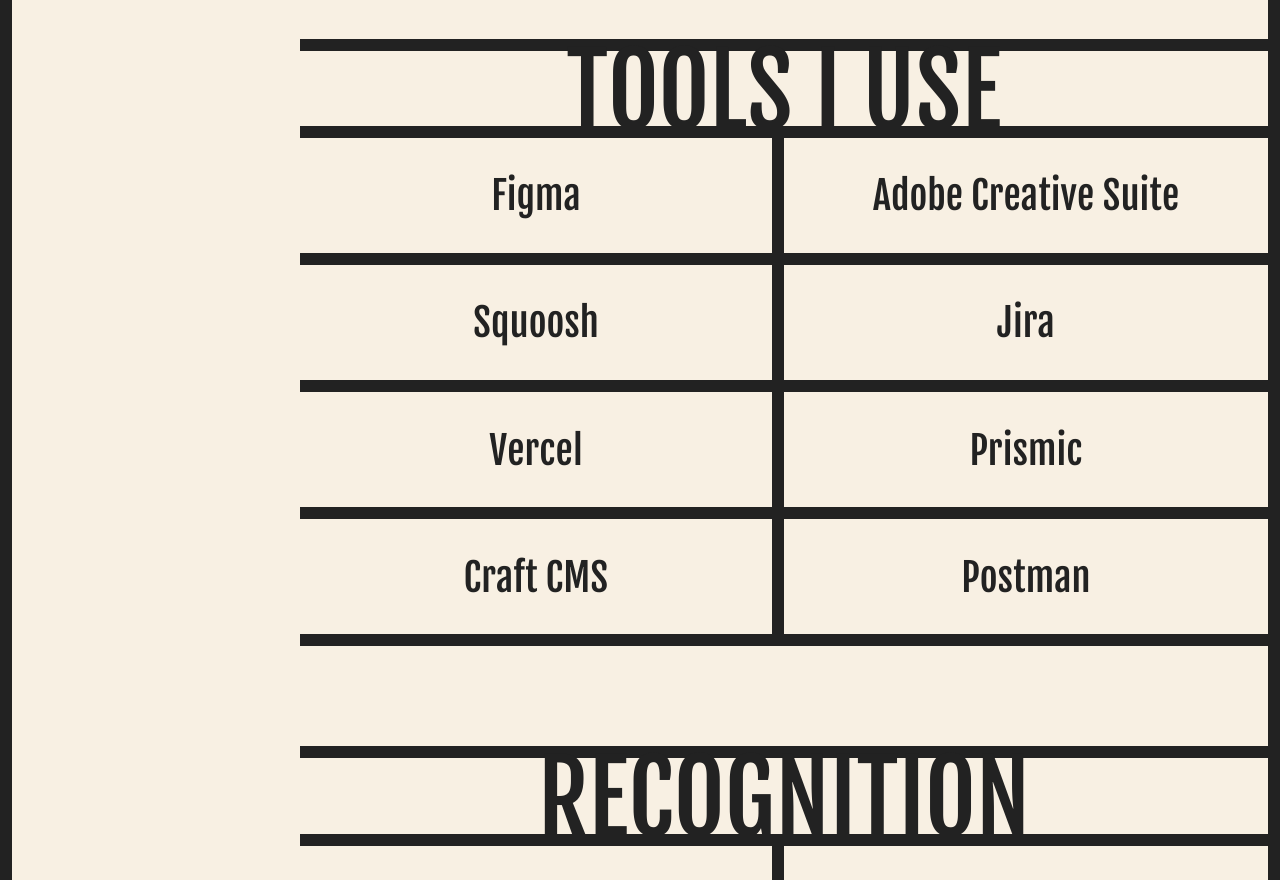
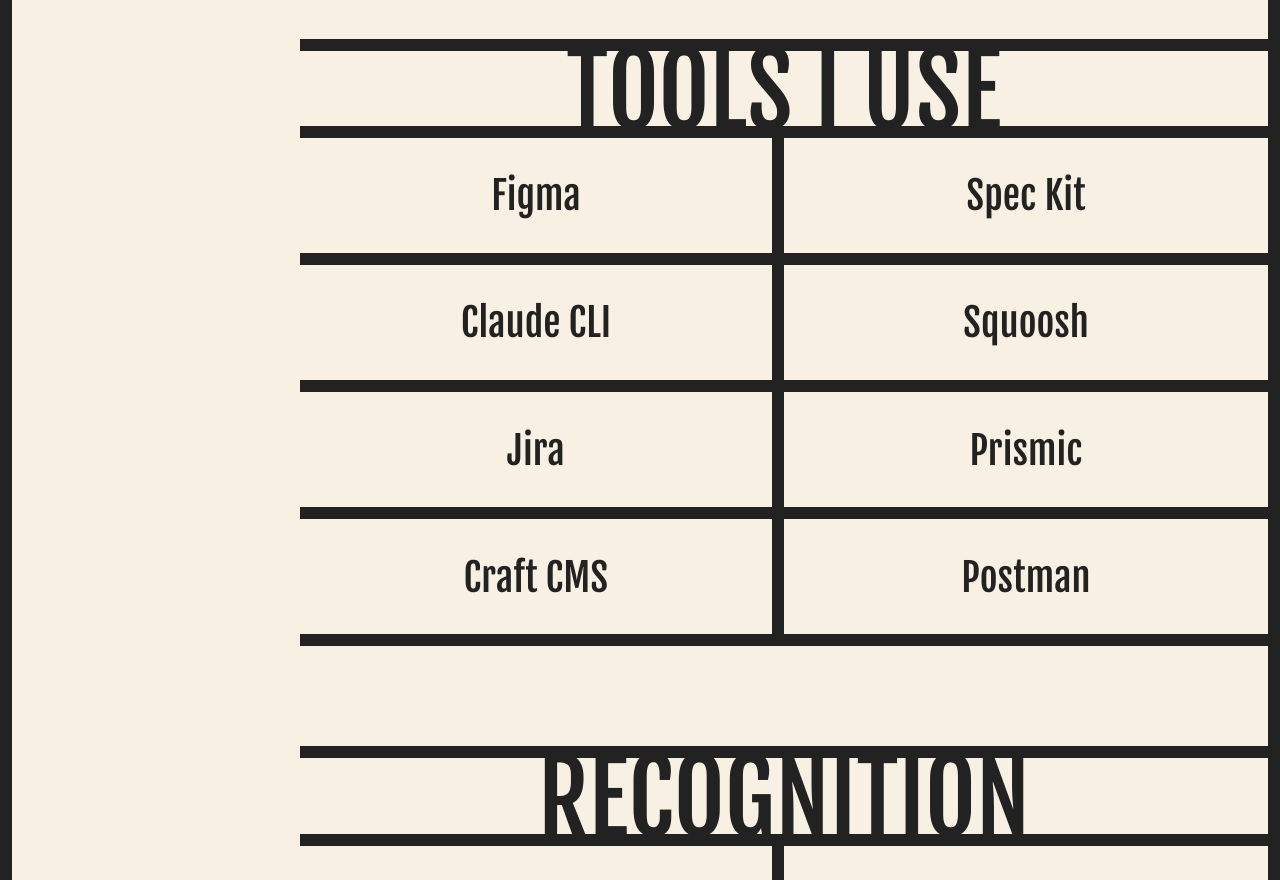
Before and after one commit to karlyhoffman/portfolio-2022, a Next.js app: page / in a window 1280 px wide. Shown: the part 3900-4780 px from the top of the page. Built offline with nearby package versions, Linux system fonts and the light colour scheme.

Commit message:
skills — update section content

```diff
--- a/data/skills.js
+++ b/data/skills.js
@@ -25,10 +25,10 @@
   ],
   tools: [
     new Tool({ name: 'Figma', url: 'https://www.figma.com/' }),
-    new Tool({ name: 'Adobe Creative Suite', url: 'https://www.adobe.com/' }),
+    new Tool({ name: 'Spec Kit', url: 'https://github.com/github/spec-kit' }),
+    new Tool({ name: 'Claude CLI', url: 'https://code.claude.com/docs/en/cli-reference' }),
     new Tool({ name: 'Squoosh', url: 'https://squoosh.app/' }),
     new Tool({ name: 'Jira', url: 'https://www.atlassian.com/software/jira' }),
-    new Tool({ name: 'Vercel', url: 'https://vercel.com/' }),
     new Tool({ name: 'Prismic', url: 'https://prismic.io/' }),
     new Tool({ name: 'Craft CMS', url: 'https://craftcms.com/' }),
     new Tool({ name: 'Postman', url: 'https://www.postman.com' }),
```
